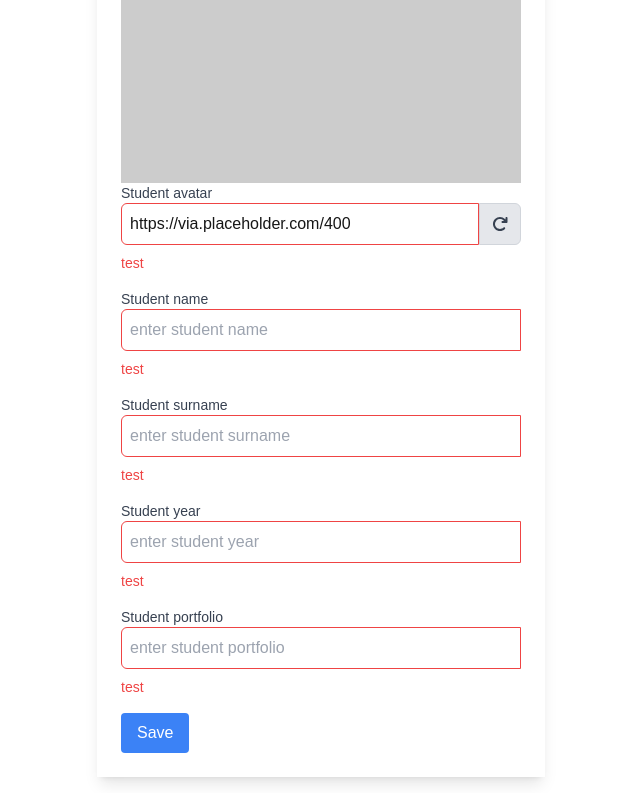
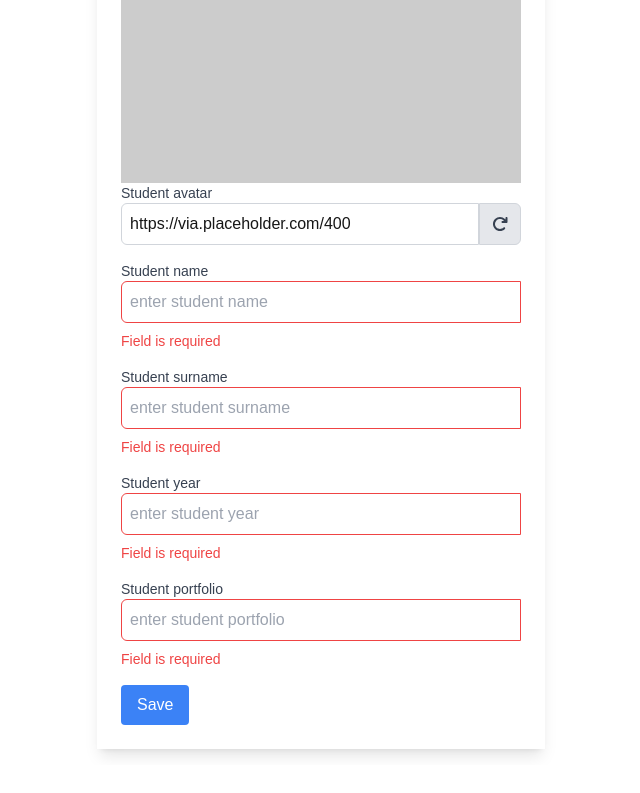
Before and after one commit to js-neo/student-card-react18-ts-next, a Next.js app: page /edit in a window 1280 px wide. Shown: the part 321-1114 px from the top of the page, without its empty margins (319-959 px from the left). After the commit the page ends 1086 px from the top, so only its background shows below. Built offline with nearby package versions, Linux system fonts and the light colour scheme.

Commit message:
feat(StudentCard): add validation

```diff
--- a/src/components/StudentForm.tsx
+++ b/src/components/StudentForm.tsx
@@ -116,39 +116,39 @@ const StudentForm: React.FC = () => {
                             value={formData.avatar}
                             onChange={handleChange}
                             onChangeAvatar={generateAvatarUrl}
-                            error="test"
+                            error={errors.avatar}
                         />
                         <TextField
                             name="name"
                             label="Student name"
                             value={formData.name}
                             onChange={handleChange}
-                            error="test"
+                            error={errors.name}
                         />
                         <TextField
                             name="surname"
                             label="Student surname"
                             value={formData.surname}
                             onChange={handleChange}
-                            error="test"
+                            error={errors.surname}
                         />
                         <TextField
                             name="year"
                             label="Student year"
                             value={formData.year}
                             onChange={handleChange}
-                            error="test"
+                            error={errors.year}
                         />
                         <TextField
                             name="portfolio"
                             label="Student portfolio"
                             value={formData.portfolio}
                             onChange={handleChange}
-                            error="test"
+                            error={errors.portfolio}
                         />
                         <button
                             className="bg-blue-500 text-white py-2 px-4 rounded"
-                            disabled={isValid}
+                            disabled={!isValid}
                         >
                             Save
                         </button>
```
